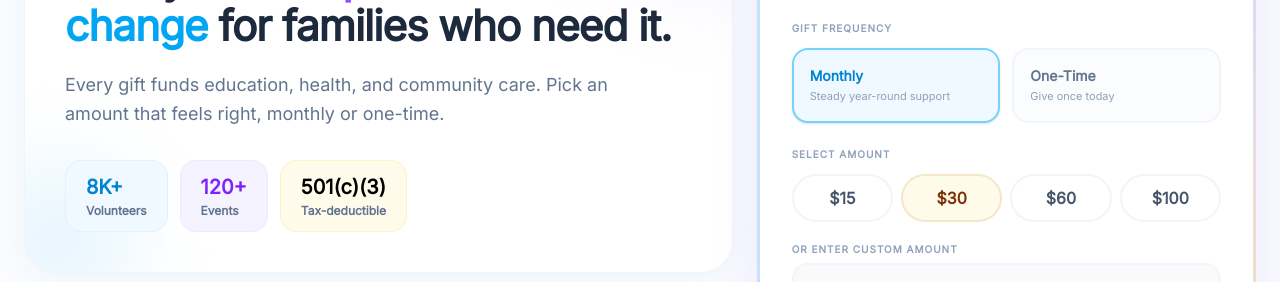
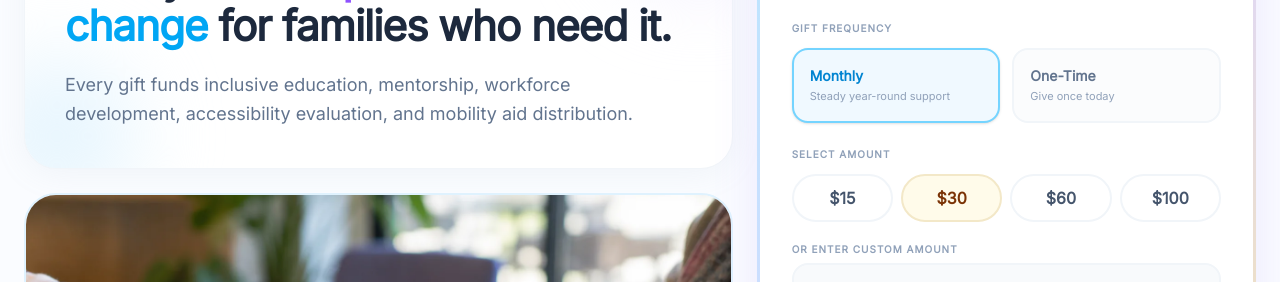
Before and after one commit to Rohan5993/Light-Upon-Light-, a React (Vite) app: page /donate in a window 1280 px wide. Shown: the part 319-601 px from the top of the page. Built offline with nearby package versions, Linux system fonts and the light colour scheme; no server answers.

Commit message:
Update Give Hope Today copy and hide donate page stats boxes.

```diff
--- a/src/pages/DonatePage.tsx
+++ b/src/pages/DonatePage.tsx
@@ -177,29 +177,9 @@ export default function DonatePage() {
                     <span className="text-violet-500">compassion</span> into{" "}
                     <span className="text-sky-500">real change</span> for families who need it.
                   </h1>
-                  <p className="text-slate-500 text-base md:text-lg leading-relaxed max-w-xl mb-8">
-                    Every gift funds education, health, and community care. Pick an amount that feels right, monthly or one-time.
+                  <p className="text-slate-500 text-base md:text-lg leading-relaxed max-w-xl">
+                    Every gift funds inclusive education, mentorship, workforce development, accessibility evaluation, and mobility aid distribution.
                   </p>
-
-                  <div className="flex flex-wrap gap-3">
-                    {[
-                      { value: "8K+", label: "Volunteers", key: "blue" as const },
-                      { value: "120+", label: "Events", key: "purple" as const },
-                      { value: "501(c)(3)", label: "Tax-deductible", key: "yellow" as const },
-                    ].map((stat) => (
-                      <div
-                        key={stat.label}
-                        className={`rounded-2xl border px-5 py-3 ${palette[stat.key].card}`}
-                      >
-                        <p
-                          className={`text-xl font-black ${stat.value === "501(c)(3)" ? "text-black" : palette[stat.key].heading}`}
-                        >
-                          {stat.value}
-                        </p>
-                        <p className="text-xs font-semibold text-slate-500 mt-0.5">{stat.label}</p>
-                      </div>
-                    ))}
-                  </div>
                 </div>
               </div>
 
```
